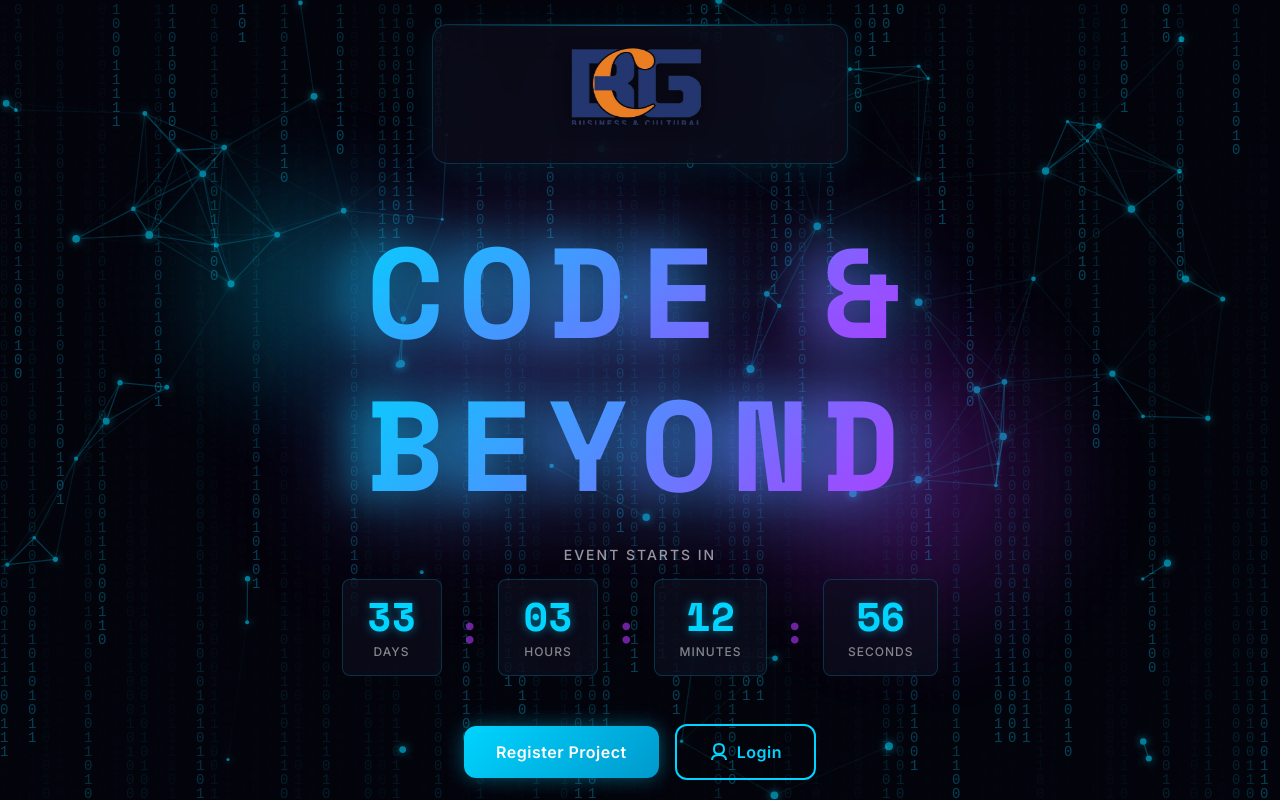
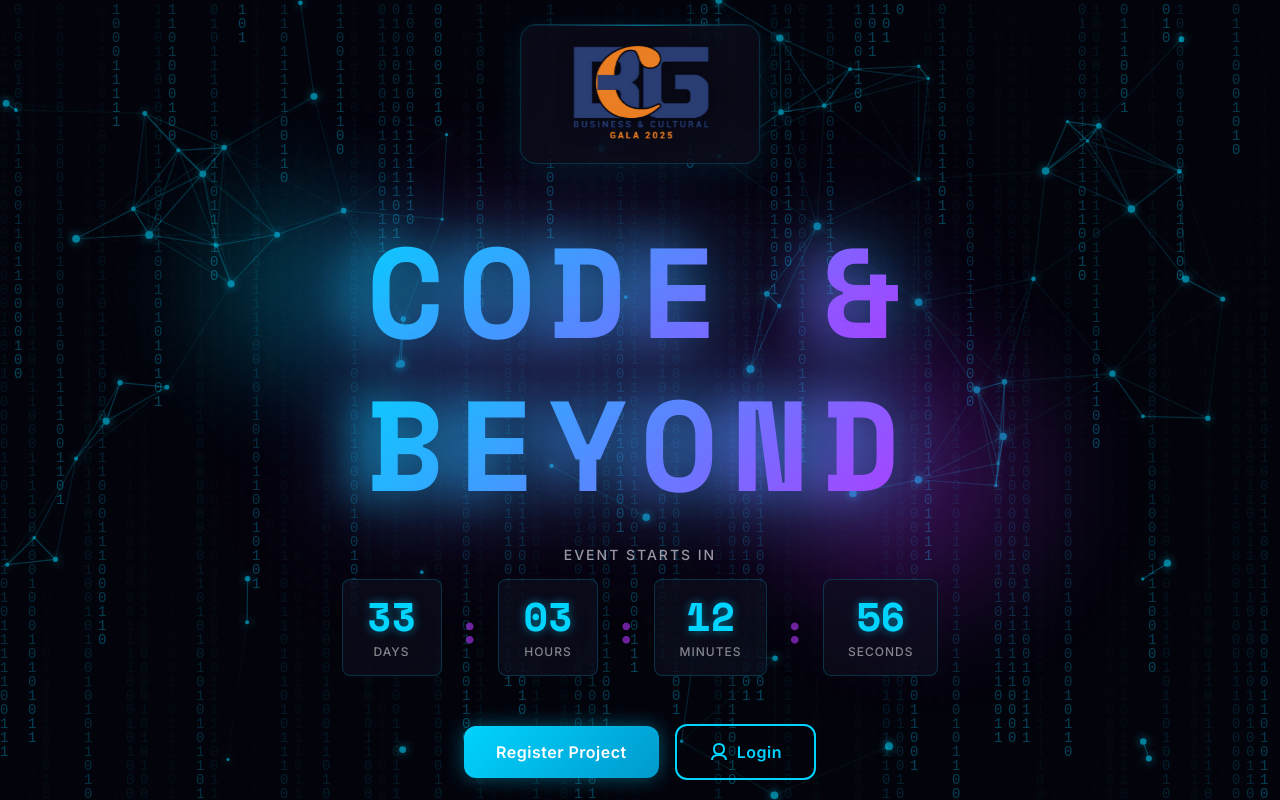
Before and after one commit to HammadHARahim/code-and-beyond, a website: page public/index.html in a window 1280 px wide. Drawn offline with nearby package versions, Linux system fonts and the light colour scheme.

Commit message:
feat: update BCG logo to final version
- Reduced logo height from 450px to 100px for better layout
- Replaced bcg2.png with bcg.png (final logo)
- Removed old BCG logo variations
- Updated HTML to reference new logo file

```diff
--- a/public/index.html
+++ b/public/index.html
@@ -25,7 +25,7 @@
 
     <!-- Top Header -->
     <header class="top-header">
-        <img src="assets/images/bcg/bcg2.png" alt="Business & Cultural Gala" class="bcg-logo">
+        <img src="assets/images/bcg/bcg.png" alt="Business & Cultural Gala" class="bcg-logo">
     </header>
 
     <!-- Mobile Navigation Overlay -->
--- a/public/styles/index.css
+++ b/public/styles/index.css
@@ -145,7 +145,7 @@ body {
 
 /* BCG Logo */
 .bcg-logo {
-    height: 450px;
+    height: 100px;
     width: auto;
     transition: all var(--transition-base);
     filter: drop-shadow(0 2px 8px rgba(0, 0, 0, 0.4));
```
Also changed, not shown: public/assets/images/bcg/BCG.jpeg (deleted), public/assets/images/bcg/bcg-logo.png (deleted), public/assets/images/bcg/bcg.png (added), public/assets/images/bcg/bcg2.png (deleted).
